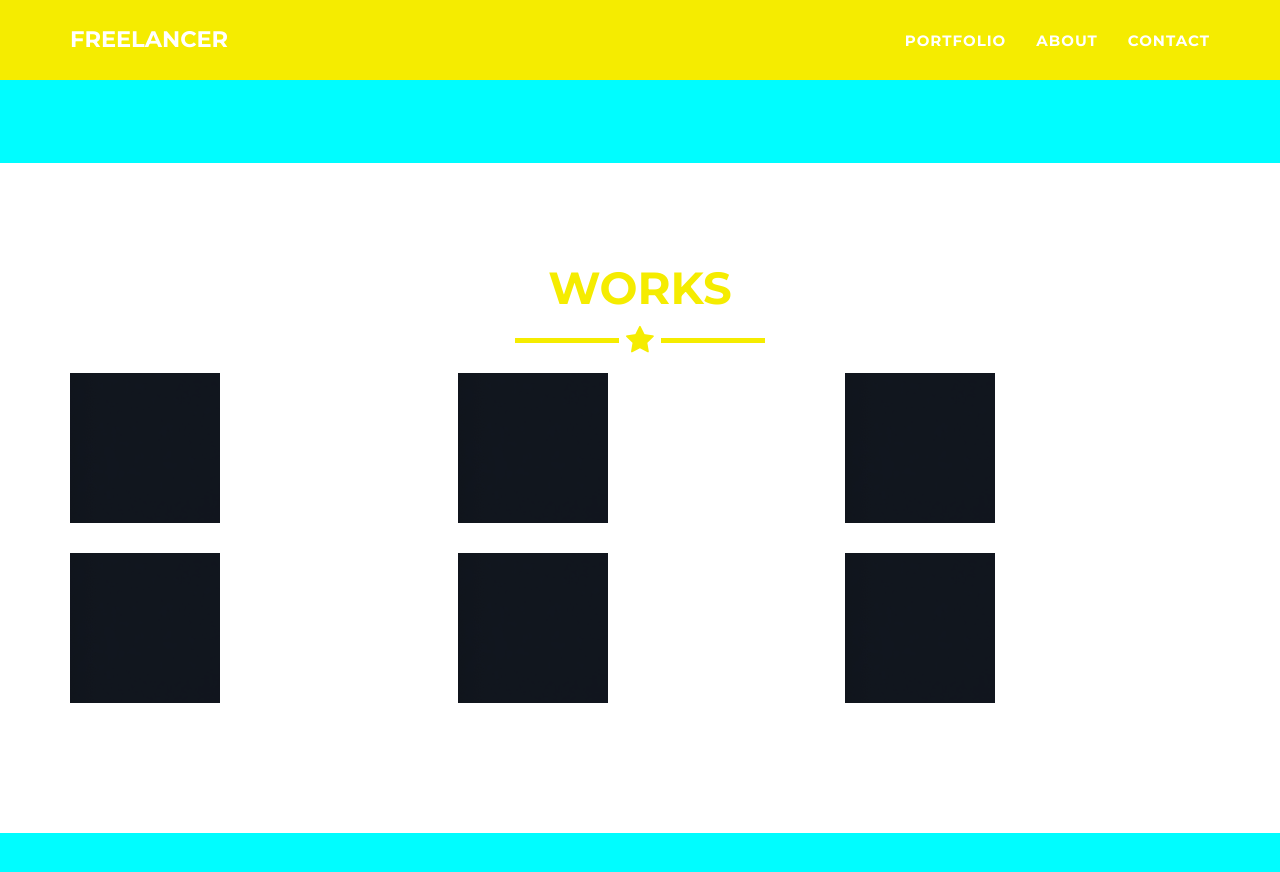
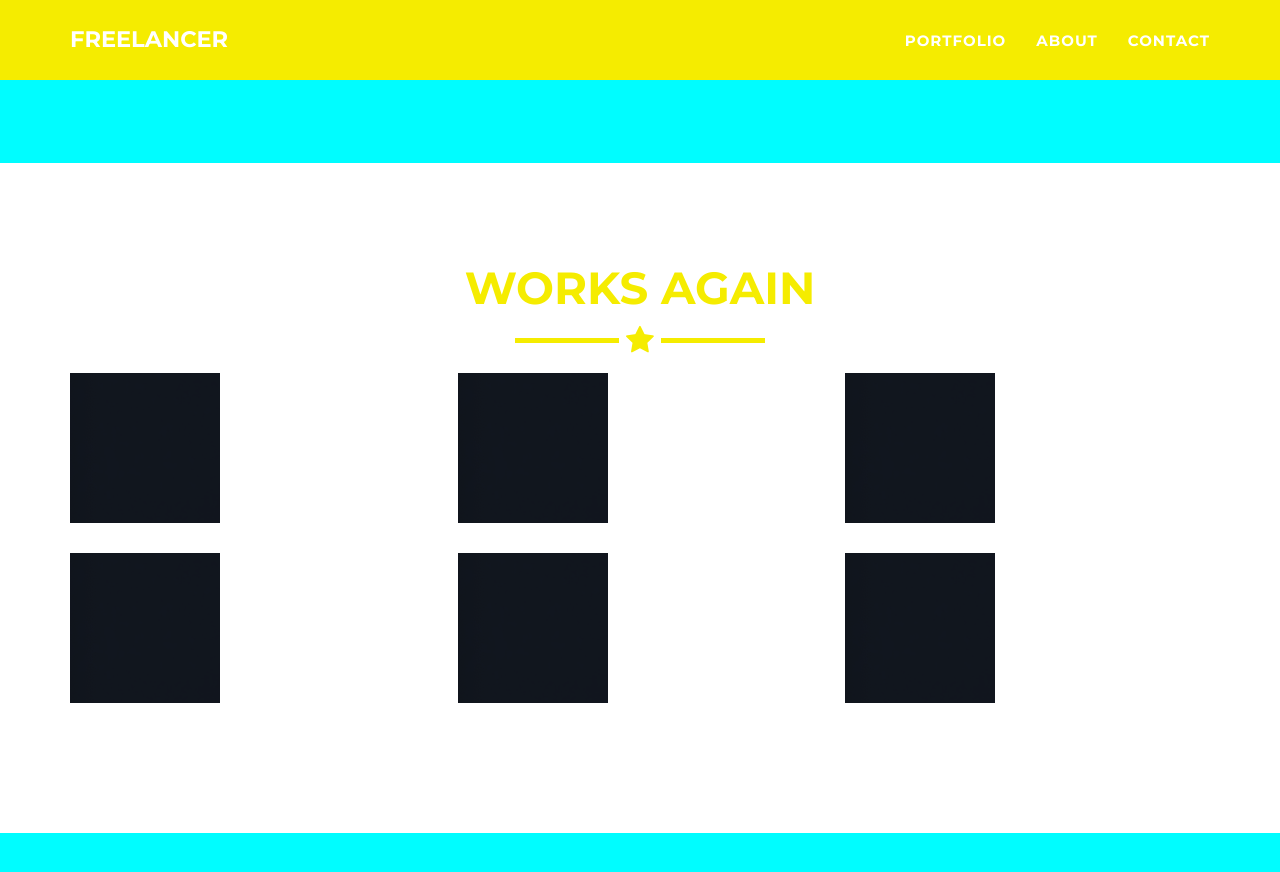
Before and after one commit to heydavid-dev/freelancer-4-260, a Jekyll site: the page built from index.html, in a window 1280 px wide and 900 px high, scrolled down 606 px. Shown: the top 872 px of the window. Built offline with Jekyll 4.4.1, drawn with Linux system fonts in a browser that asks for light colours.

Commit message:
Update _config.yml

```diff
--- a/_config.yml
+++ b/_config.yml
@@ -30,7 +30,7 @@ about:
 contact:
   title: Contact Me
 portfolio:
-  title: Works
+  title: Works Again
 footer:
   location: Location
   credits: Credits
```
